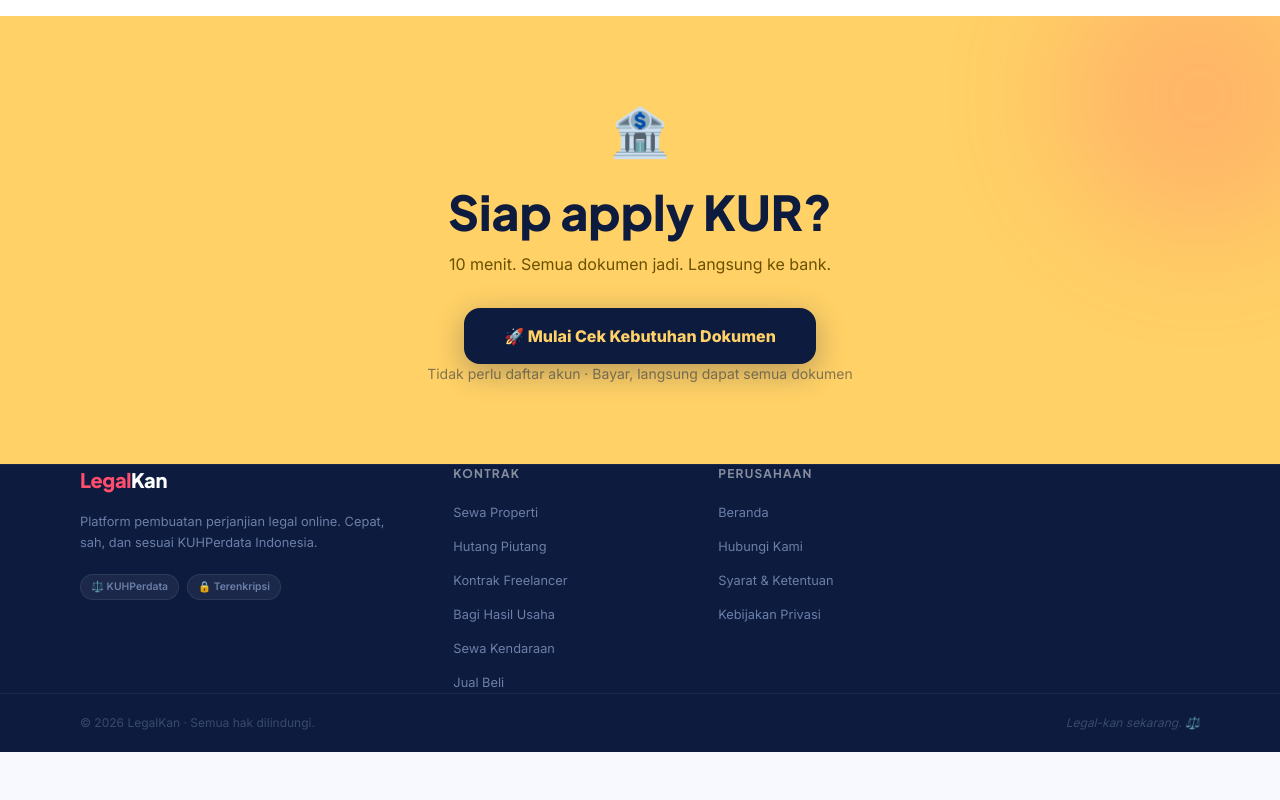
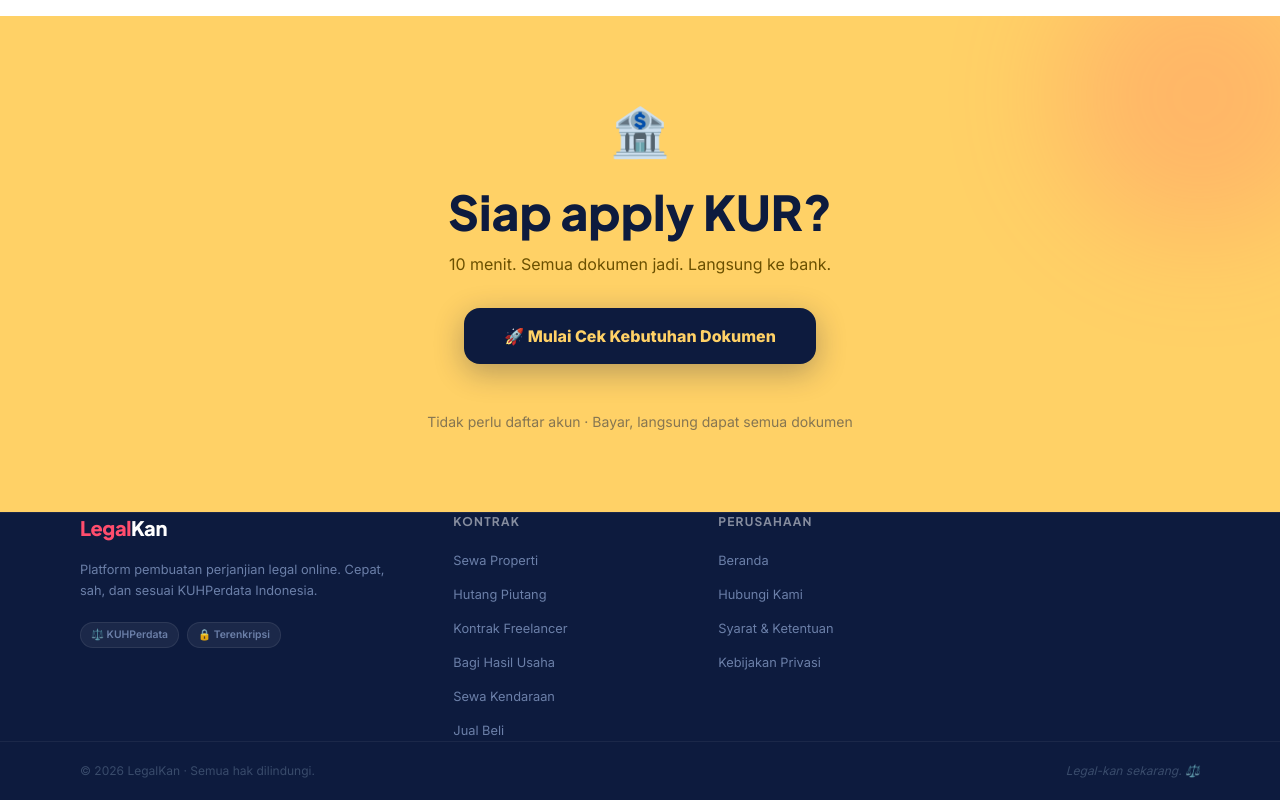
Before and after one commit to wah-rew/legalkan, a Next.js app: page /kur in a window 1280 px wide. Shown: the part 5047-5847 px from the top of the page. Before the commit the page ends 5799 px from the top, so only its background shows below. Built offline with nearby package versions, Linux system fonts and the light colour scheme; no server answers.

Commit message:
fix: more spacing between CTA button and subtext on KUR page

```diff
--- a/app/kur/page.tsx
+++ b/app/kur/page.tsx
@@ -651,7 +651,7 @@
           >
             🚀 Mulai Cek Kebutuhan Dokumen
           </Link>
-          <p className="mt-8 text-sm" style={{ color: "rgba(13,27,62,0.5)" }}>
+          <p className="mt-12 text-sm" style={{ color: "rgba(13,27,62,0.5)" }}>
             Tidak perlu daftar akun · Bayar, langsung dapat semua dokumen
           </p>
         </div>
```
